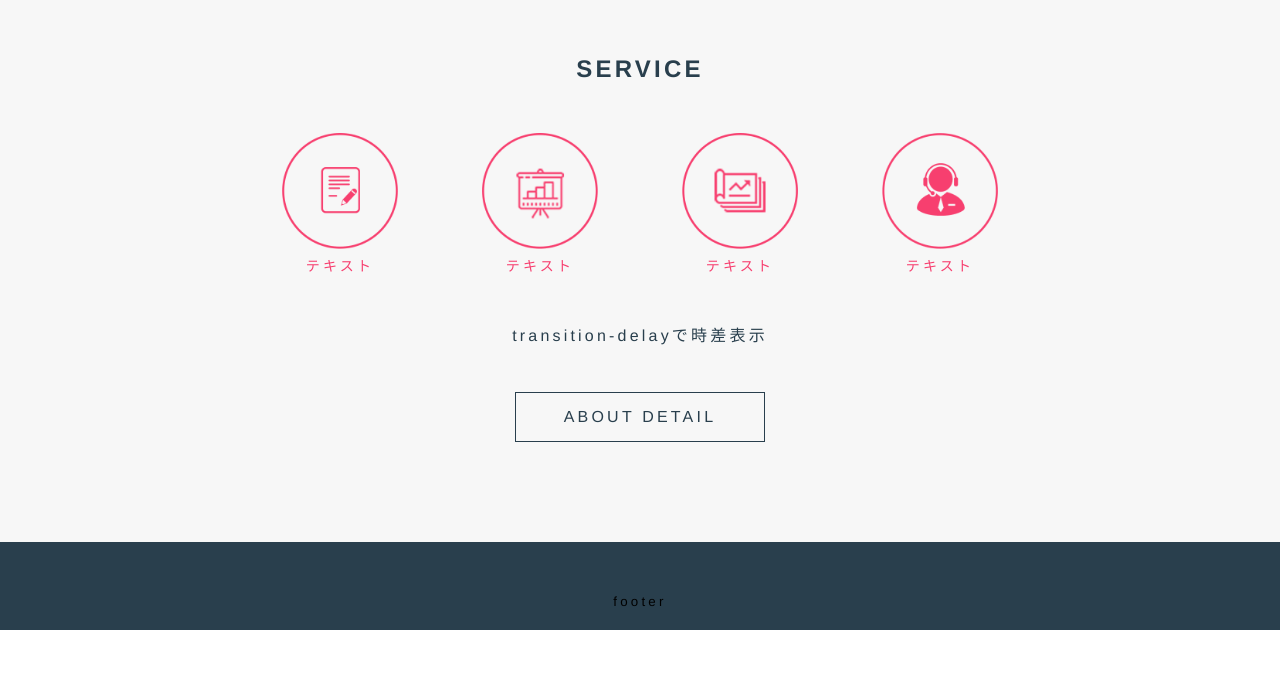
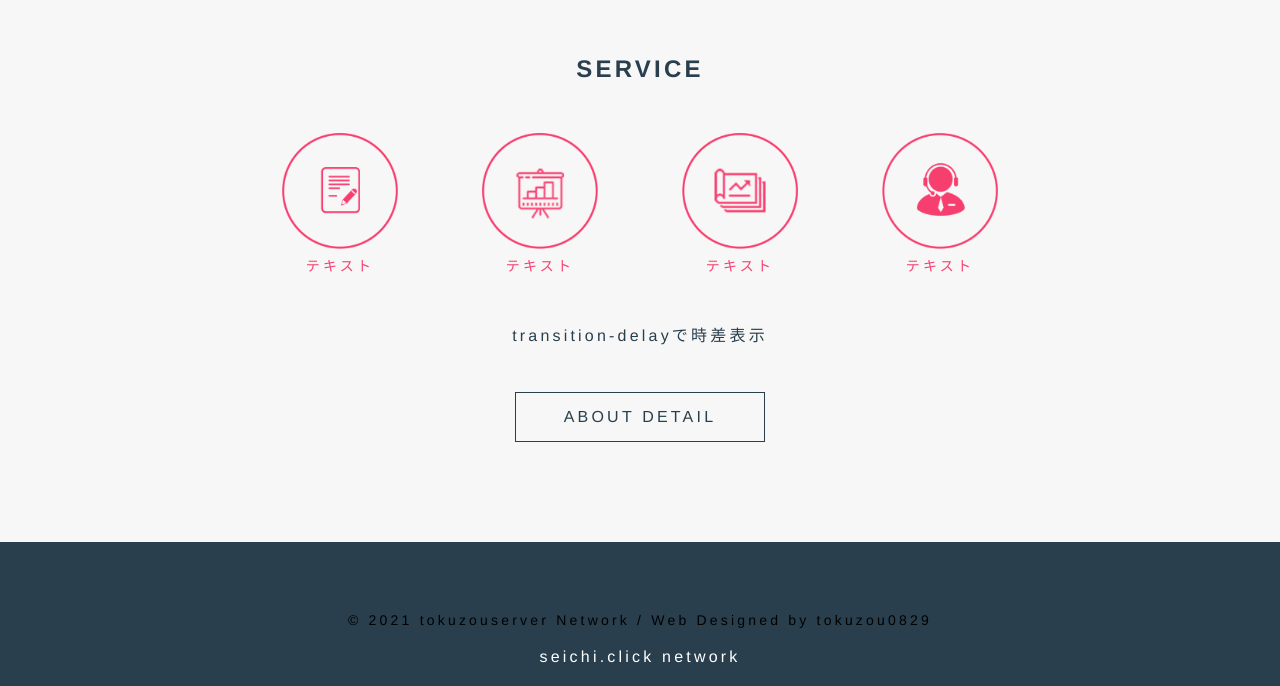
Before and after one commit to TokuzouServer/tokuzouserver, a plain HTML site: page index.html in a window 1280 px wide. Shown: the part 1213-1899 px from the top of the page. Before the commit the page ends 1843 px from the top, so only its background shows below. Drawn offline with nearby package versions, Linux system fonts and the light colour scheme.

Commit message:
test
test

```diff
--- a/index.html
+++ b/index.html
@@ -119,7 +119,7 @@
 		</div>
 	</section>
 	<footer>
-		<small>footer</small>
+		<p class="font_9" style="font-size:14px"><span class="color_15">&copy; 2021 tokuzouserver Network /&nbsp;Web Designed by tokuzou0829</span></p></div><div id="comp-k7bzw9mf" aria-disabled="false" class="_2UgQw"><a data-testid="linkElement" href="https://www.seichi.network" target="_self" class="_1fbEI"><span class="_1Qjd7">seichi.click network</span></a></div></div></div></div></div></div></footer></div></div><div id="SCROLL_TO_BOTTOM" class="qhwIj ignore-focus" tabindex="-1" role="region" aria-label="bottom of page"> </div></div></div>
 	</footer>
 <script>
 	//フェードイン用のコードです
```
